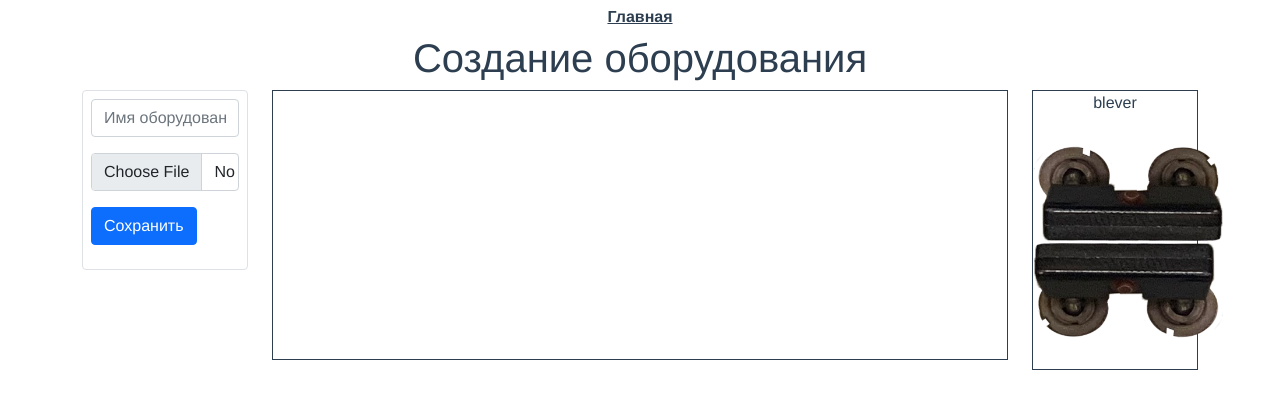
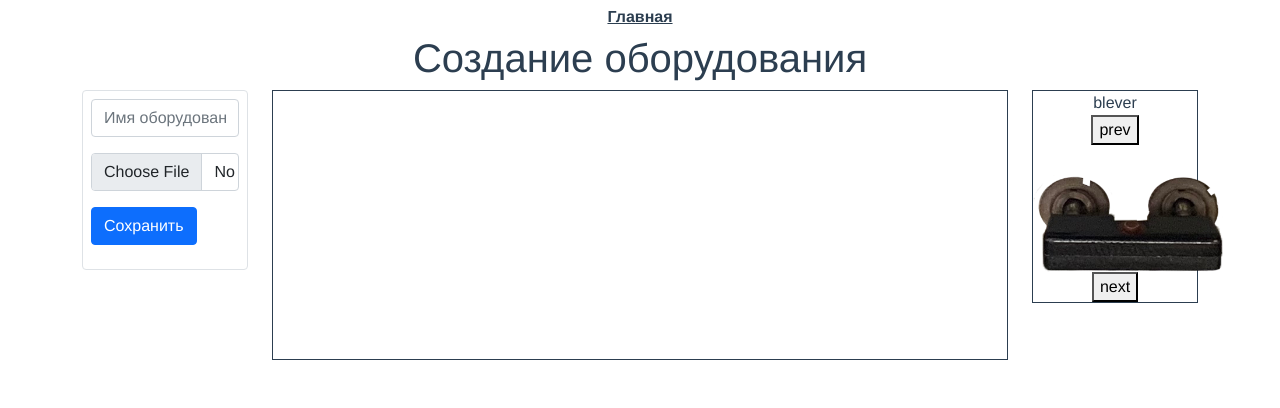
Before and after one commit to Lokol1337/eed-frontend, a Vue app: page /create-hardware in a window 1280 px wide. Shown: the top 408 px of the page. Built offline with nearby package versions, Linux system fonts and the light colour scheme.

Commit message:
add switch component photos

```diff
--- a/src/components/hardware/componentList.vue
+++ b/src/components/hardware/componentList.vue
@@ -8,12 +8,18 @@
       <span>
         {{ component.name }}
       </span>
-      <div v-for="(photo, j) in component.photos" :key="j">
+      <div>
+        <button @click.prevent="prevImg">
+          prev
+        </button>
         <img
-          :src="photo"
+          :src="component.photos[imgIndex]"
           style="max-width: 190px; height: auto; cursor: pointer"
           @click.prevent="addComponentToCanvas(component)"
         />
+        <button @click.prevent="nextImg(component.photos.length)">
+          next
+        </button>
       </div>
     </div>
   </div>
@@ -21,6 +27,11 @@
 
 <script>
 export default {
+  data() {
+    return {
+      imgIndex: 0,
+    }
+  },
   methods: {
     addComponentToCanvas(componentFromLib) {
       const img = new Image();
@@ -40,6 +51,16 @@ export default {
       this.$store.dispatch("ADD_HARDWARE_COMPONENT", hardwareComponent);
       this.$store.dispatch("ADD_SELECTED_COMPONENT", hardwareComponent);
     },
+    nextImg(photosArrLength) {
+      if (this.imgIndex < photosArrLength - 1) {
+        this.imgIndex++;
+      }
+    },
+    prevImg() {
+      if (this.imgIndex > 0) {
+        this.imgIndex--;
+      }
+    }
   },
   computed: {
     components() {
```
